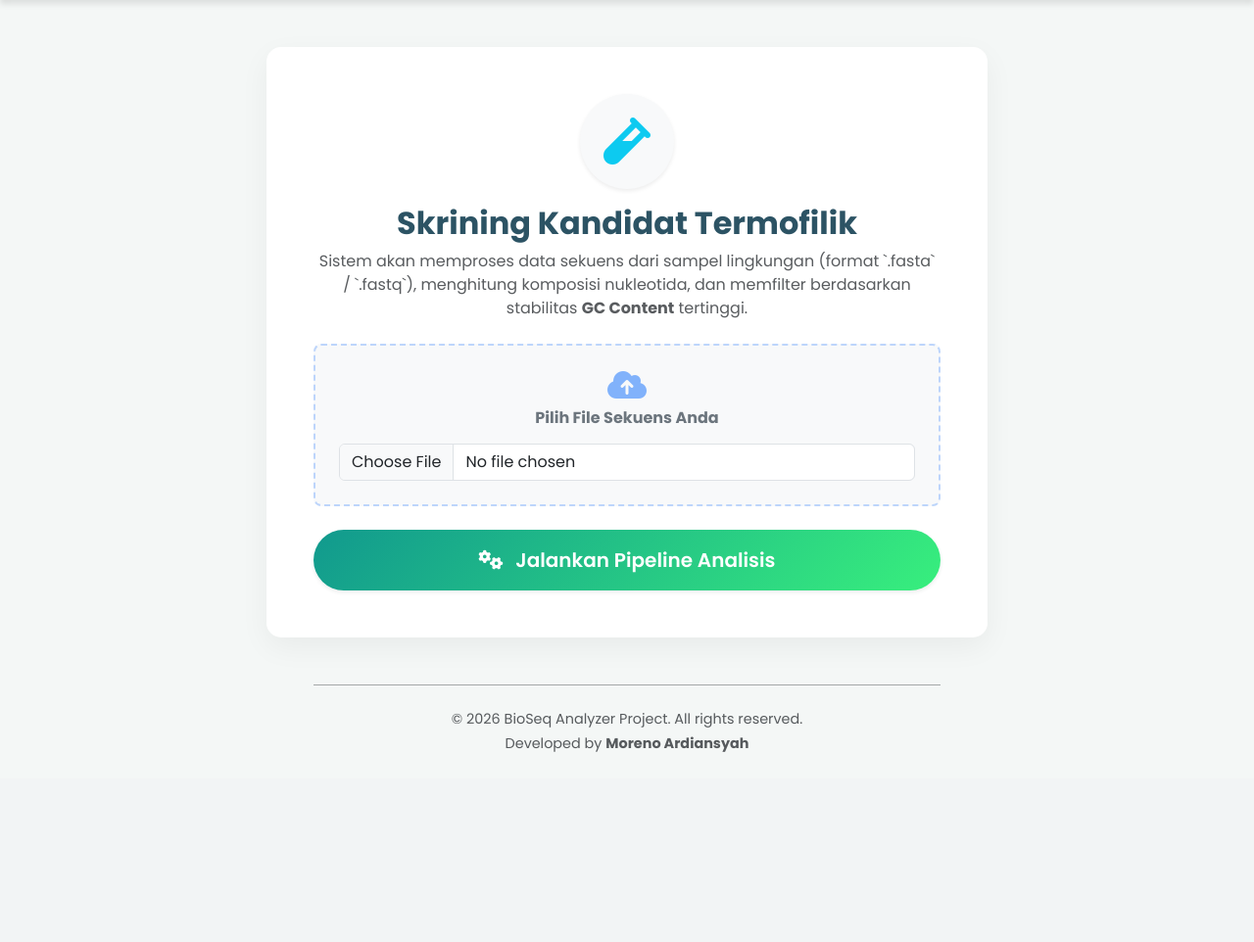
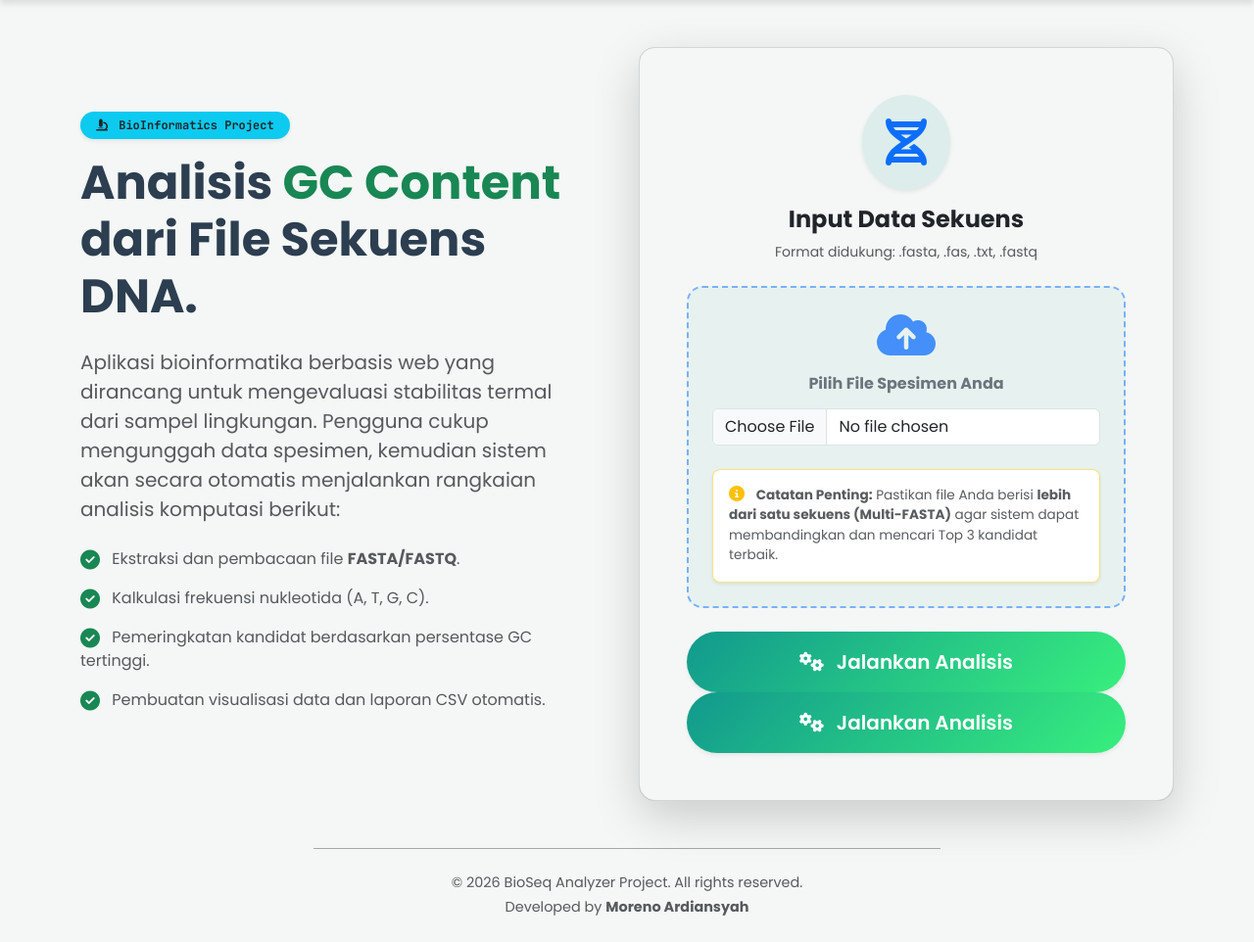
Before and after one commit to Refall-Reno/bioseq_analyzer, a Flask app: page / in a window 1280 px wide. Shown: the part 72-1034 px from the top of the page at 98% size. Before the commit the page ends 840 px from the top, so only its background shows below. Run offline with Flask 3, Linux system fonts and the light colour scheme.

Commit message:
Menambahkan disclaimer Multi-FASTA di halaman index

```diff
--- a/app.py
+++ b/app.py
@@ -1,55 +1,46 @@
-# app.py
 import os
 from flask import Flask, render_template, request, redirect
 from werkzeug.utils import secure_filename
-from core.sequence_utils import process_fasta  # Mengimpor mesin pencari yang baru kita buat
+from core.sequence_utils import process_fasta
 
 app = Flask(__name__)
 
-# Konfigurasi tempat menyimpan file FASTA yang diunggah user
 UPLOAD_FOLDER = 'static/uploads'
 app.config['UPLOAD_FOLDER'] = UPLOAD_FOLDER
-app.config['MAX_CONTENT_LENGTH'] = 16 * 1024 * 1024 # Batas maksimal ukuran file 16 MB
+app.config['MAX_CONTENT_LENGTH'] = 16 * 1024 * 1024
 
-# Memastikan folder upload tersedia
 os.makedirs(UPLOAD_FOLDER, exist_ok=True)
 
-# Route utama ini sekarang bisa menerima file (POST) dan menampilkan halaman (GET)
 @app.route('/', methods=['GET', 'POST'])
 def index():
     if request.method == 'POST':
-        # 1. Mengecek apakah ada file yang diunggah
         if 'file' not in request.files:
             return redirect(request.url)
 
         file = request.files['file']
 
-        # 2. Jika user tidak memilih file tapi memencet tombol Upload
         if file.filename == '':
             return redirect(request.url)
 
-        # 3. Jika file ada, kita simpan dan proses
         if file:
             filename = secure_filename(file.filename)
             filepath = os.path.join(app.config['UPLOAD_FOLDER'], filename)
             file.save(filepath)
 
-          # 4. 🚀 MENJALANKAN MESIN BIOINFORMATIKA KITA 🚀
             from core.sequence_utils import process_fasta, generate_gc_plot, generate_csv
             top_3_sequences, all_data = process_fasta(filepath)
 
-            # Membuat grafik dan CSV berdasarkan seluruh data
             plot_filename = generate_gc_plot(all_data)
             csv_filename = generate_csv(all_data)
 
-            # 5. Mengirim data ke halaman web result.html
-            return render_template('result.html', top_3=top_3_sequences, plot_file=plot_filename, csv_file=csv_filename)
+            return render_template('result.html',
+                               top_3=top_3_sequences,
+                               all_data=all_data,
+                               plot_file=plot_filename,
+                               csv_file=csv_filename)
 
-    # Jika request.method == 'GET' (User baru pertama kali buka web)
-    # Tampilkan halaman form upload (index.html)
     return render_template('index.html')
 
 if __name__ == '__main__':
     if __name__ == '__main__':
-    # host='0.0.0.0' artinya mengizinkan perangkat lain di jaringan yang sama untuk mengakses web ini
         app.run(host='0.0.0.0', port=5000, debug=True)
--- a/templates/base.html
+++ b/templates/base.html
@@ -14,7 +14,7 @@
     <style>
         body {
             font-family: 'Poppins', sans-serif;
-            background-color: #f4f7f6; /* Warna abu-abu lab yang bersih */
+            background-color: #f4f7f6;
             color: #2c3e50;
             transition: background-color 0.5s ease, color 0.5s ease;
         }
@@ -47,7 +47,6 @@
             color: white;
         }
 
-        /* --- Kustomisasi Hover --- */
         .card-hover {
             transition: transform 0.3s ease, box-shadow 0.3s ease;
         }
@@ -56,7 +55,6 @@
             box-shadow: 0 12px 24px rgba(0,0,0,0.15) !important;
         }
 
-        /* --- ANIMASI KUSTOM --- */
         @keyframes fadeIn { from { opacity: 0; } to { opacity: 1; } }
         @keyframes slideUp { from { opacity: 0; transform: translateY(40px); } to { opacity: 1; transform: translateY(0); } }
         .animate-slide-up { opacity: 0; animation: slideUp 0.8s cubic-bezier(0.25, 1, 0.5, 1) forwards; }
--- a/templates/index.html
+++ b/templates/index.html
@@ -1,36 +1,74 @@
 {% extends 'base.html' %}
 
 {% block content %}
-<div class="row justify-content-center animate-slide-up">
-    <div class="col-lg-8">
-        <div class="card border-0 card-hover">
-            <div class="card-body p-5">
+<div class="row align-items-center min-vh-75 animate-slide-up mt-4 mb-5">
+
+    <div class="col-lg-6 mb-5 mb-lg-0 pe-lg-5">
+        <span class="badge bg-info text-dark mb-3 px-3 py-2 rounded-pill font-mono fw-bold shadow-sm">
+            <i class="fa-solid fa-microscope me-1"></i> BioInformatics Project
+        </span>
+
+        <h1 class="fw-bold display-5 mb-4" style="line-height: 1.2;">
+            Analisis <span class="text-success">GC Content</span> dari File Sekuens DNA.
+        </h1>
+
+        <p class="text-muted fs-5 mb-4">
+            Aplikasi bioinformatika berbasis web yang dirancang untuk mengevaluasi stabilitas termal dari sampel lingkungan. Pengguna cukup mengunggah data spesimen, kemudian sistem akan secara otomatis menjalankan rangkaian analisis komputasi berikut:
+        </p>
+
+        <ul class="list-unstyled text-muted mb-4 fs-6">
+            <li class="mb-3"><i class="fa-solid fa-check-circle text-success me-2 fs-5 align-middle"></i> Ekstraksi dan pembacaan file <strong>FASTA/FASTQ</strong>.</li>
+            <li class="mb-3"><i class="fa-solid fa-check-circle text-success me-2 fs-5 align-middle"></i> Kalkulasi frekuensi nukleotida (A, T, G, C).</li>
+            <li class="mb-3"><i class="fa-solid fa-check-circle text-success me-2 fs-5 align-middle"></i> Pemeringkatan kandidat berdasarkan persentase GC tertinggi.</li>
+            <li class="mb-3"><i class="fa-solid fa-check-circle text-success me-2 fs-5 align-middle"></i> Pembuatan visualisasi data dan laporan CSV otomatis.</li>
+        </ul>
+    </div>
+
+    <div class="col-lg-6">
+        <div class="card border-0 shadow-lg card-hover bg-transparent" style="border-radius: 20px;">
+            <div class="card-body p-5 border border-secondary border-opacity-25 rounded-4">
                 <div class="text-center mb-4">
-                    <div class="d-inline-block bg-light rounded-circle p-4 mb-3 shadow-sm">
-                        <i class="fa-solid fa-vial text-info fa-3x"></i>
+                    <div class="d-inline-block rounded-circle p-4 mb-3 shadow-sm" style="background-color: rgba(17, 153, 142, 0.1);">
+                        <i class="fa-solid fa-dna text-primary fa-3x"></i>
                     </div>
-                    <h2 class="fw-bold" style="color: #2c5364;">Skrining Kandidat Termofilik</h2>
-                    <p class="text-muted">Sistem akan memproses data sekuens dari sampel lingkungan (format `.fasta` / `.fastq`), menghitung komposisi nukleotida, dan memfilter berdasarkan stabilitas <strong>GC Content</strong> tertinggi.</p>
+                    <h4 class="fw-bold">Input Data Sekuens</h4>
+                    <p class="text-muted small">Format didukung: .fasta, .fas, .txt, .fastq</p>
                 </div>
 
-                <form action="/" method="POST" enctype="multipart/form-data" class="mt-4">
-                    <div class="upload-zone border border-2 border-primary border-opacity-25 rounded-3 p-4 text-center bg-light mb-4" style="border-style: dashed !important;">
-                        <i class="fa-solid fa-cloud-arrow-up text-primary opacity-50 fa-2x mb-2"></i>
-                        <h6 class="fw-bold text-secondary">Pilih File Sekuens Anda</h6>
-                        <input class="form-control mt-3" type="file" name="file" accept=".fasta,.fas,.txt,.fastq" required>
-                    </div>
+                <form action="/" method="POST" enctype="multipart/form-data">
+    <div class="upload-zone border border-2 border-primary border-opacity-50 rounded-4 p-4 text-center mb-4" style="border-style: dashed !important; background-color: rgba(17, 153, 142, 0.05);">
+        <i class="fa-solid fa-cloud-arrow-up text-primary opacity-75 fa-3x mb-3"></i>
+        <h6 class="fw-bold text-secondary mb-3">Pilih File Spesimen Anda</h6>
+        <input class="form-control" type="file" name="file" accept=".fasta,.fas,.txt,.fastq" required>
+
+        <div class="mt-4 p-3 rounded-3 bg-white shadow-sm border border-warning border-opacity-50 text-start">
+            <p class="text-muted mb-0" style="font-size: 0.85rem; line-height: 1.5;">
+                <i class="fa-solid fa-circle-info text-warning me-2 fs-6"></i> <strong>Catatan Penting:</strong> Pastikan file Anda berisi <strong>lebih dari satu sekuens (Multi-FASTA)</strong> agar sistem dapat membandingkan dan mencari Top 3 kandidat terbaik.
+            </p>
+        </div>
+        </div>
+
+    <button type="submit" class="btn btn-biotech btn-lg w-100 rounded-pill py-3 shadow-sm" id="submitBtn" onclick="showLoading()">
+        <span id="btnText"><i class="fa-solid fa-gears me-2"></i> Jalankan Analisis</span>
+        <span id="btnLoading" class="d-none">
+            <span class="spinner-border spinner-border-sm me-2" role="status" aria-hidden="true"></span>
+            Memproses DNA...
+        </span>
+    </button>
+</form>
 
                     <button type="submit" class="btn btn-biotech btn-lg w-100 rounded-pill py-3 shadow-sm" id="submitBtn" onclick="showLoading()">
-                        <span id="btnText"><i class="fa-solid fa-gears me-2"></i> Jalankan Pipeline Analisis</span>
+                        <span id="btnText"><i class="fa-solid fa-gears me-2"></i> Jalankan Analisis</span>
                         <span id="btnLoading" class="d-none">
                             <span class="spinner-border spinner-border-sm me-2" role="status" aria-hidden="true"></span>
-                            Memproses DNA... Harap Tunggu...
+                            Memproses DNA...
                         </span>
                     </button>
                 </form>
             </div>
         </div>
     </div>
+
 </div>
 
 <script>
```
Also changed, not shown: core/sequence_utils.py (+1 -11 lines), templates/result.html (+78 -37 lines).
